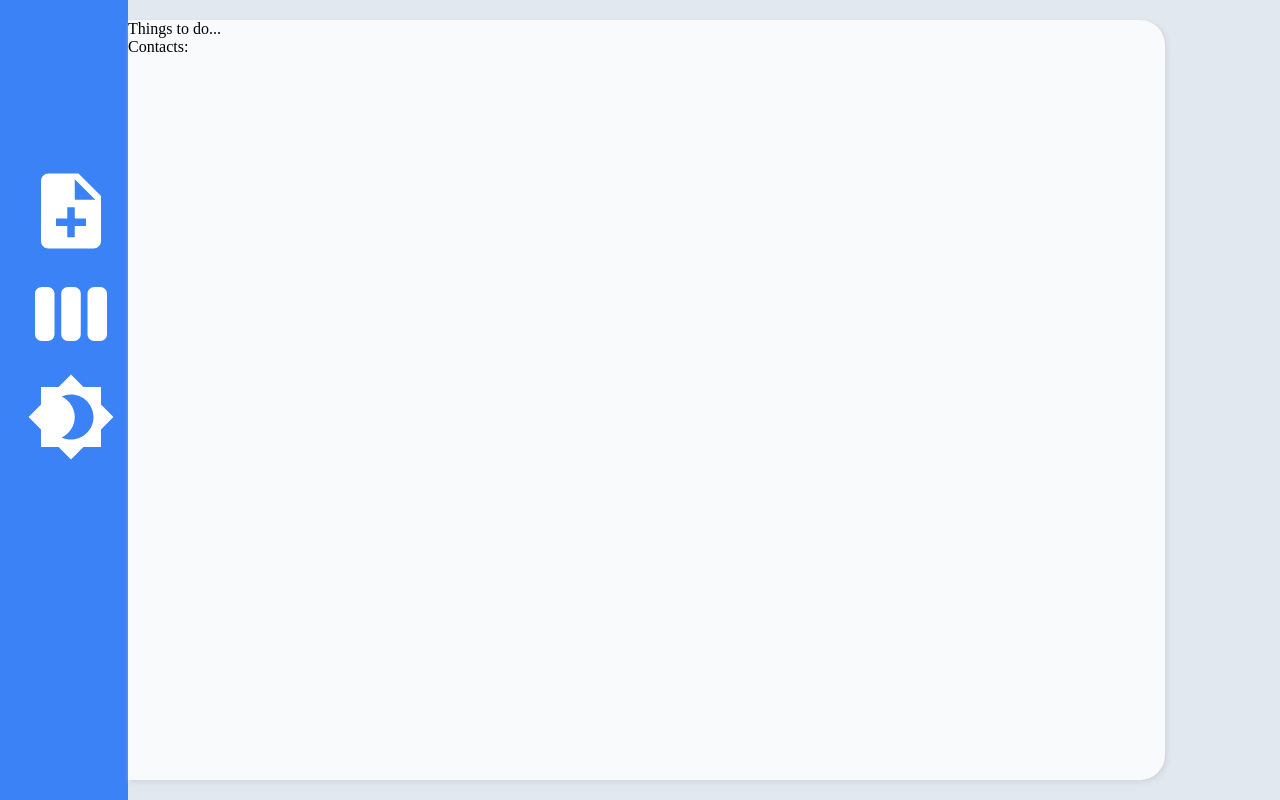
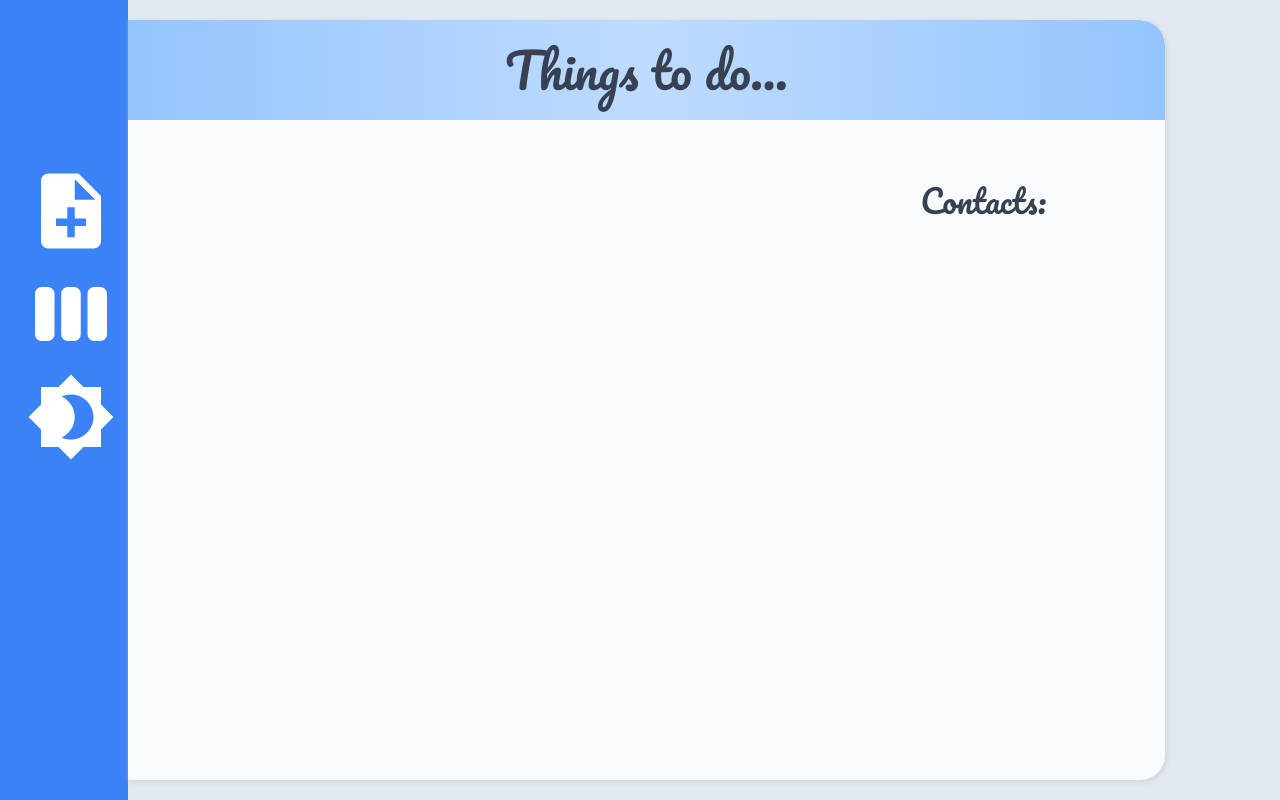
Before and after one commit to halcombian/todo-list, a plain HTML site: page index.html in a window 1280 px wide. Drawn offline with Linux system fonts and the light colour scheme.

Commit message:
Position list-page children and add some styles

```diff
--- a/styles.css/style.scss
+++ b/styles.css/style.scss
@@ -23,5 +23,36 @@ body {
 		box-shadow: 2px 2px 5px #d1d5db;
 		height: 95%;
 		width: 90%;
+		display: flex;
+		flex-wrap: wrap;
+		overflow: hidden;
+		.list-header {
+			background: #bfdbfe;
+			background-image: linear-gradient(to right, #93c5fd, #bfdbfe, #93c5fd);
+			border-radius: 0 25px 0 0;
+			color: #374151;
+			text-align: center;
+			font-family: "Pacifico", cursive;
+			font-size: 3rem;
+			width: 100%;
+			height: 100px;
+			line-height: 100px;
+		}
+		.note-area {
+			height: 100%;
+			width: 65%;
+		}
+		.contact-area {
+			height: 100%;
+			width: 35%;
+			box-sizing: border-box;
+			padding: 5% 2% 5% 2%;
+			.contact-header {
+				color: #374151;
+				text-align: center;
+				font-family: "Pacifico", cursive;
+				font-size: 2rem;
+			}
+		}
 	}
 }
```
Also changed, not shown: styles.css/style.css, 1 other file.
